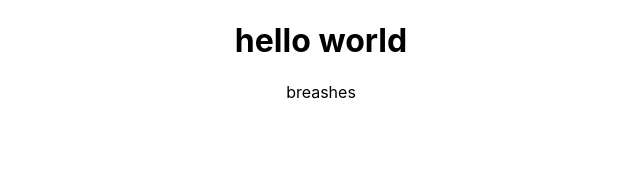
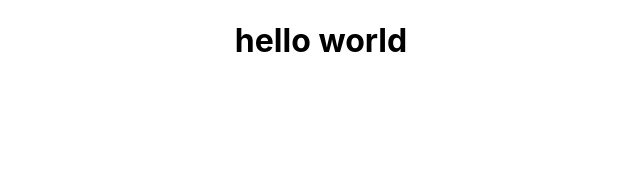
Before and after one commit to prabhuRV/sugarcosmetics-app-clone, a React (Create React App) app in the folder sugarcosmetics/: page / in a window 1280 px wide. Shown: the top 172 px of the page, without its empty margins (319-959 px from the left). Built offline with nearby package versions, Linux system fonts and the light colour scheme.

Commit message:
Update App.js

```diff
--- a/sugarcosmetics/src/App.js
+++ b/sugarcosmetics/src/App.js
@@ -1,13 +1,13 @@
 
 import './App.css';
-import Breashes from './components/pages/brashes/breashes';
+
 
 
 function App() {
   return (
     <div className="App">
      <h1>hello world</h1>
-     <Breashes/>
+
     </div>
   );
 }
```
